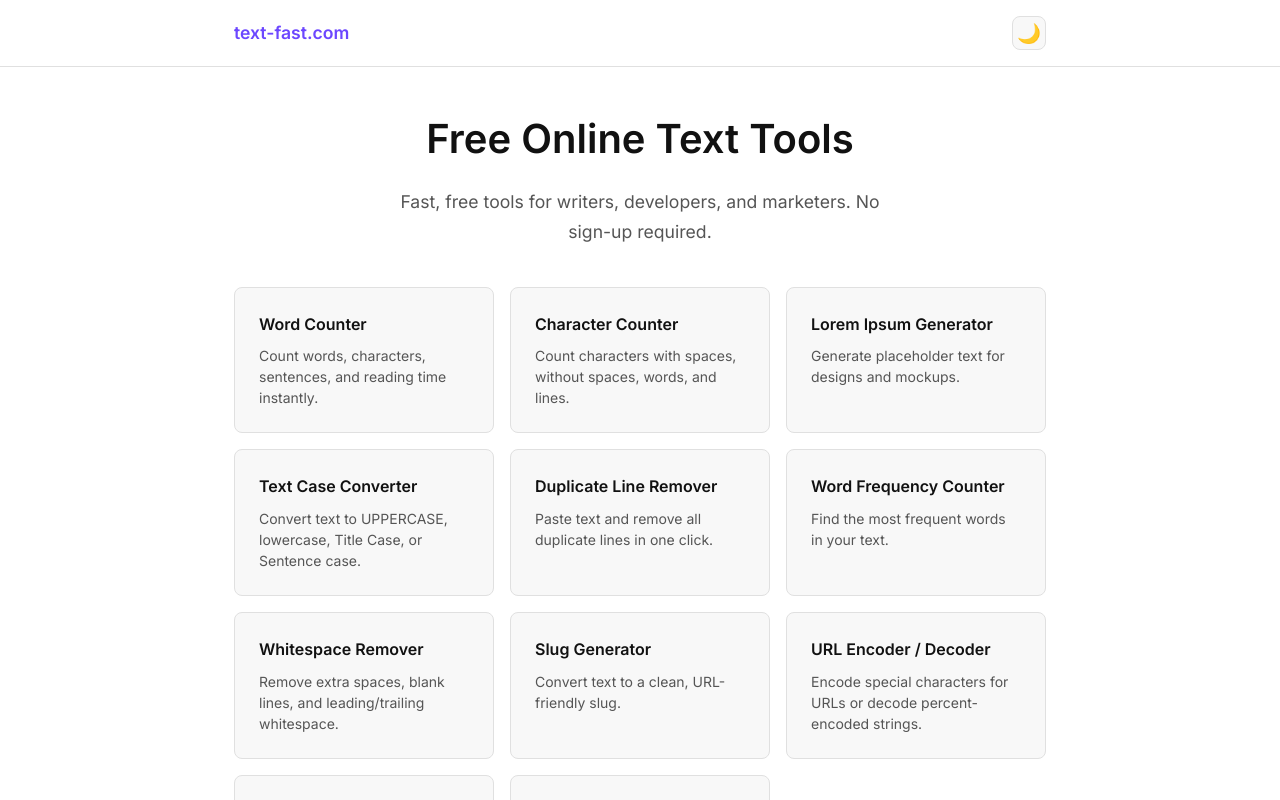
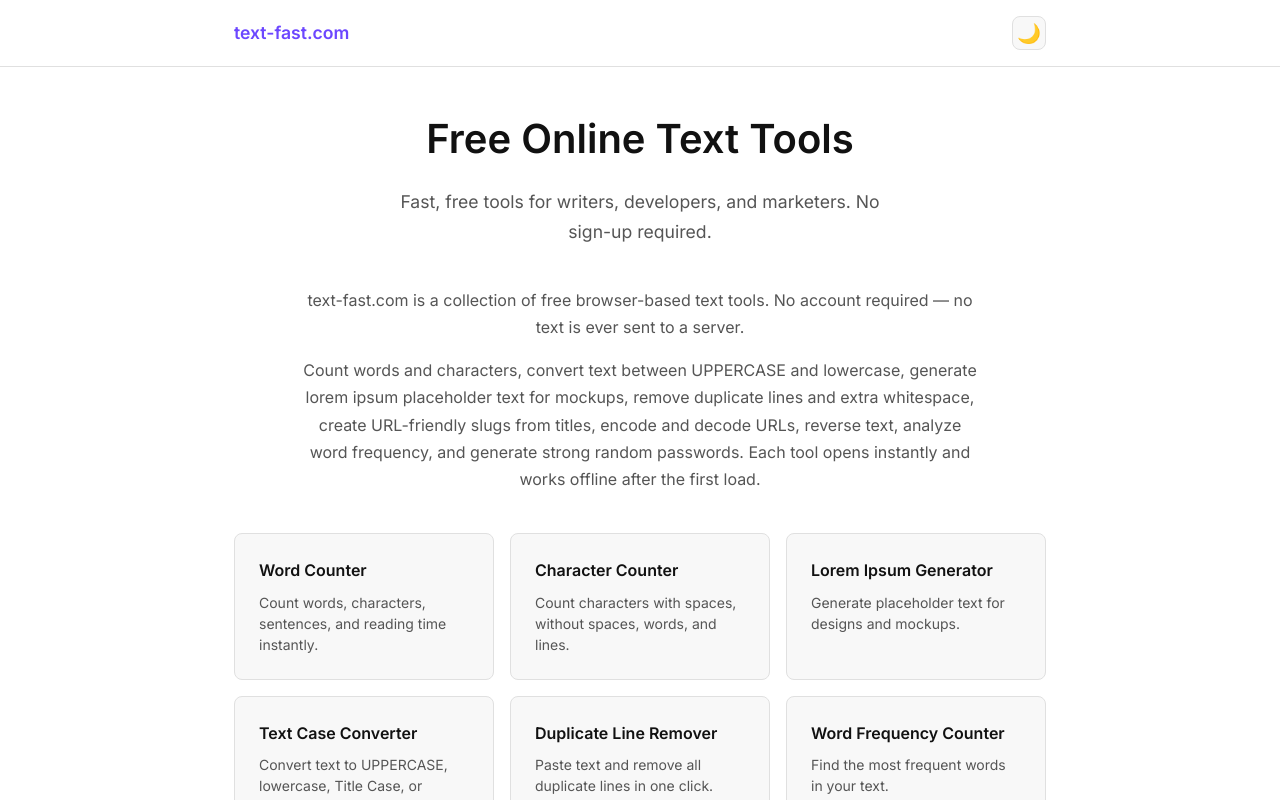
Before and after one commit to aure84/text-fast, a React (Vite) app: page / in a window 1280 px wide. Shown: the top 800 px of the page. Built offline with nearby package versions, Linux system fonts and the light colour scheme.

Commit message:
feat(home): add editorial intro above tool grid for SEO and AdSense

```diff
--- a/src/pages/HomePage.module.css
+++ b/src/pages/HomePage.module.css
@@ -3,3 +3,6 @@
 .heading { font-size: 2.5rem; font-weight: 700; margin-bottom: var(--spacing-md); }
 .sub { color: var(--text-muted); font-size: 1.1rem; max-width: 520px; margin: 0 auto; }
 @media (max-width: 480px) { .heading { font-size: 1.8rem; } }
+.editorial { margin-bottom: var(--spacing-xl); max-width: 680px; margin-left: auto; margin-right: auto; text-align: center; }
+.editorial p { font-size: 1rem; line-height: 1.7; color: var(--text-muted); margin-bottom: var(--spacing-md); }
+.editorial p:last-child { margin-bottom: 0; }
--- a/src/pages/HomePage.tsx
+++ b/src/pages/HomePage.tsx
@@ -13,6 +13,10 @@ export default function HomePage() {
         <h1 className={styles.heading}>Free Online Text Tools</h1>
         <p className={styles.sub}>Fast, free tools for writers, developers, and marketers. No sign-up required.</p>
       </div>
+      <div className={styles.editorial}>
+        <p>text-fast.com is a collection of free browser-based text tools. No account required — no text is ever sent to a server.</p>
+        <p>Count words and characters, convert text between UPPERCASE and lowercase, generate lorem ipsum placeholder text for mockups, remove duplicate lines and extra whitespace, create URL-friendly slugs from titles, encode and decode URLs, reverse text, analyze word frequency, and generate strong random passwords. Each tool opens instantly and works offline after the first load.</p>
+      </div>
       <ToolGrid />
     </main>
   )
```
